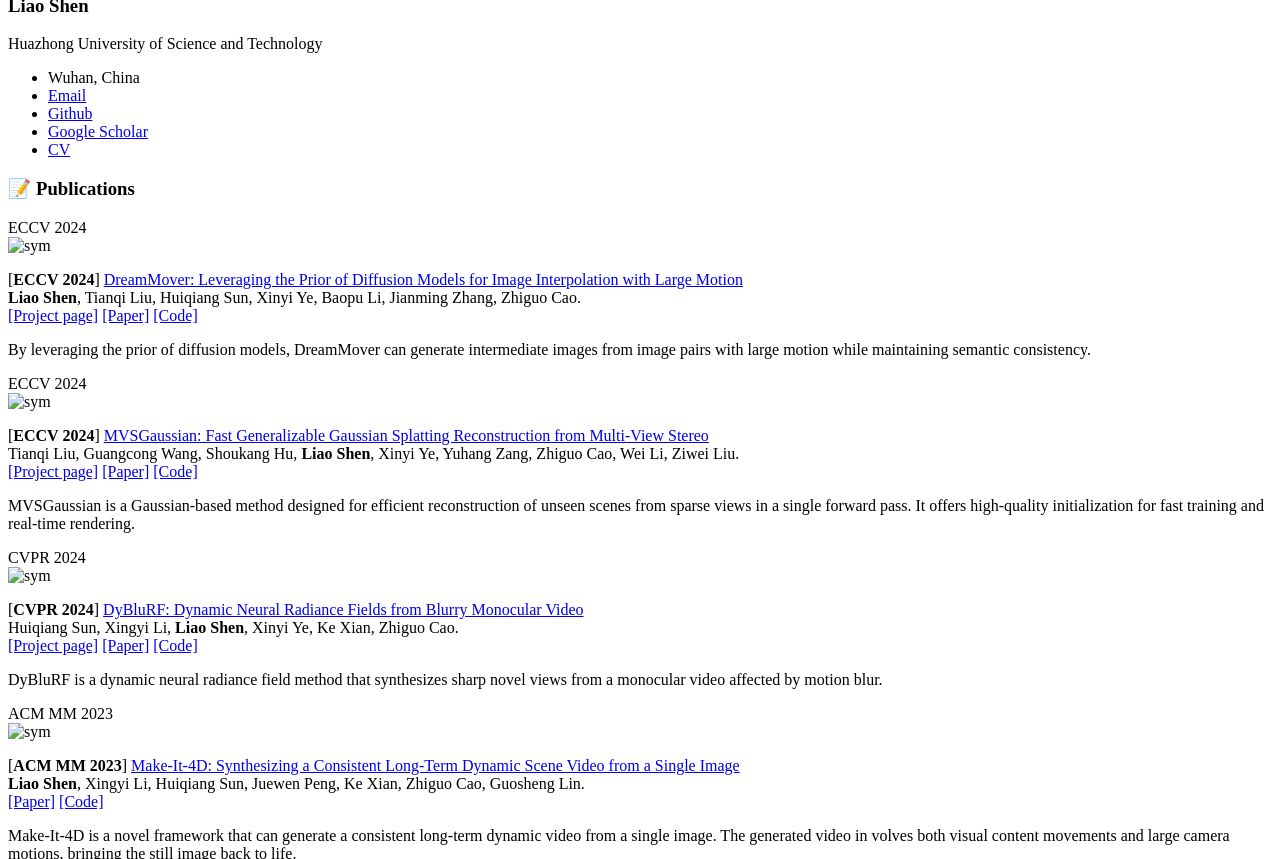
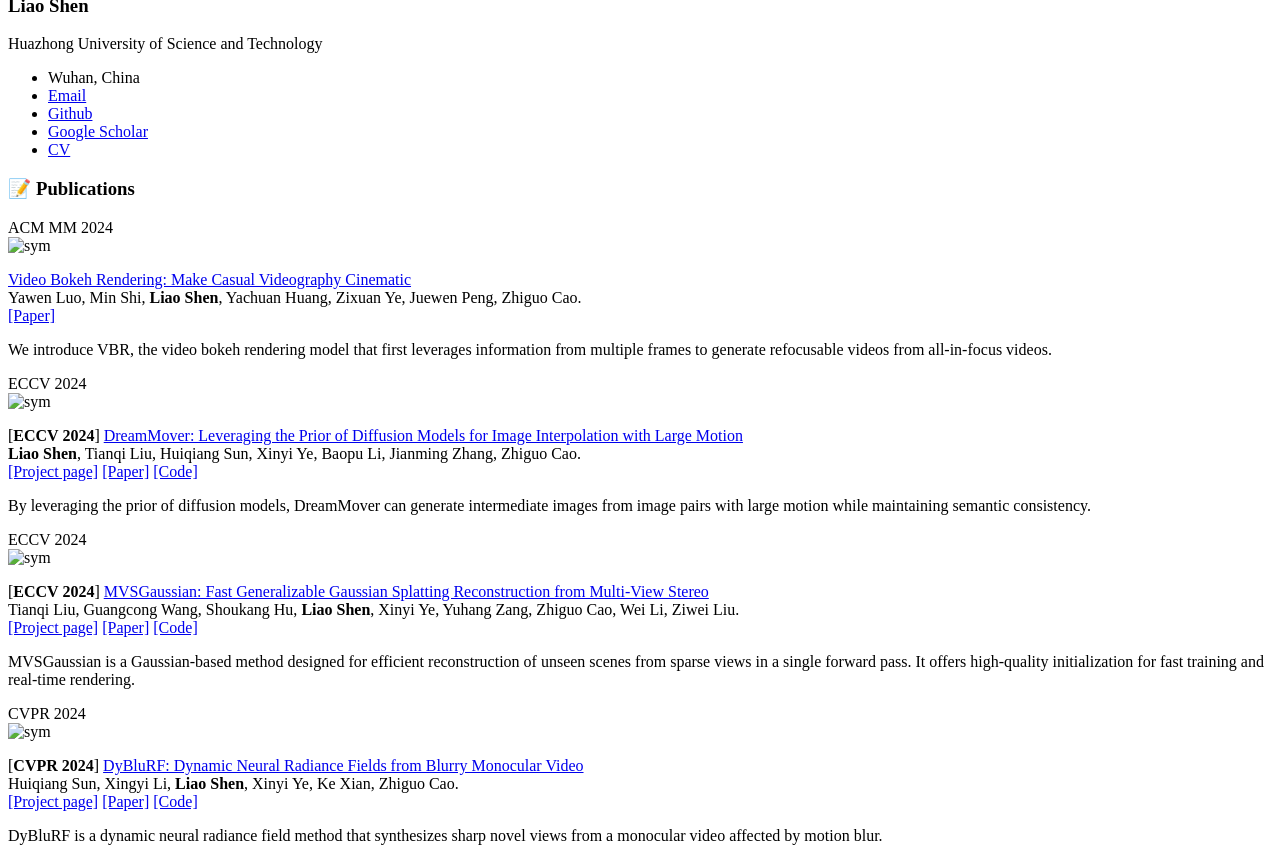
Before and after one commit to leoShen917/leoShen917.github.io, a Jekyll site: the page built from _pages/includes/pub.md, in a window 1280 px wide and 900 px high, scrolled down 453 px, cut to the strip 41-900 px from the top of the window. Built offline with Jekyll 4.4.1, drawn with Linux system fonts in a browser that asks for light colours; our own code applies the rules of GitHub Pages for plain Markdown files.

Commit message:
Update pub.md

```diff
--- a/_pages/includes/pub.md
+++ b/_pages/includes/pub.md
@@ -2,6 +2,18 @@
 <!-- 加点表情包,直接复制图片即可  https://github.com/guodongxiaren/README/blob/master/emoji.md?tdsourcetag=s_pcqq_aiomsg -->
 
 
+
+<div class='paper-box'><div class='paper-box-image'><div><div class="badge">ACM MM 2024</div><img src='images/mm2024.png' alt="sym" width="100%"></div></div>
+<div class='paper-box-text' markdown="1">
+
+[Video Bokeh Rendering: Make Casual Videography Cinematic](https://dlnext.acm.org/doi/10.1145/3664647.3680629) \\
+Yawen Luo, Min Shi, **Liao Shen**, Yachuan Huang, Zixuan Ye, Juewen Peng, Zhiguo Cao. \\
+[[Paper]](https://dlnext.acm.org/doi/10.1145/3664647.3680629)
+
+We introduce VBR, the video bokeh rendering model that first leverages information from multiple frames to generate refocusable videos from all-in-focus videos.
+
+</div>
+</div>
 
 <div class='paper-box'><div class='paper-box-image'><div><div class="badge">ECCV 2024</div><img src='images/dreammover.png' alt="sym" width="100%"></div></div>
 <div class='paper-box-text' markdown="1">
```
